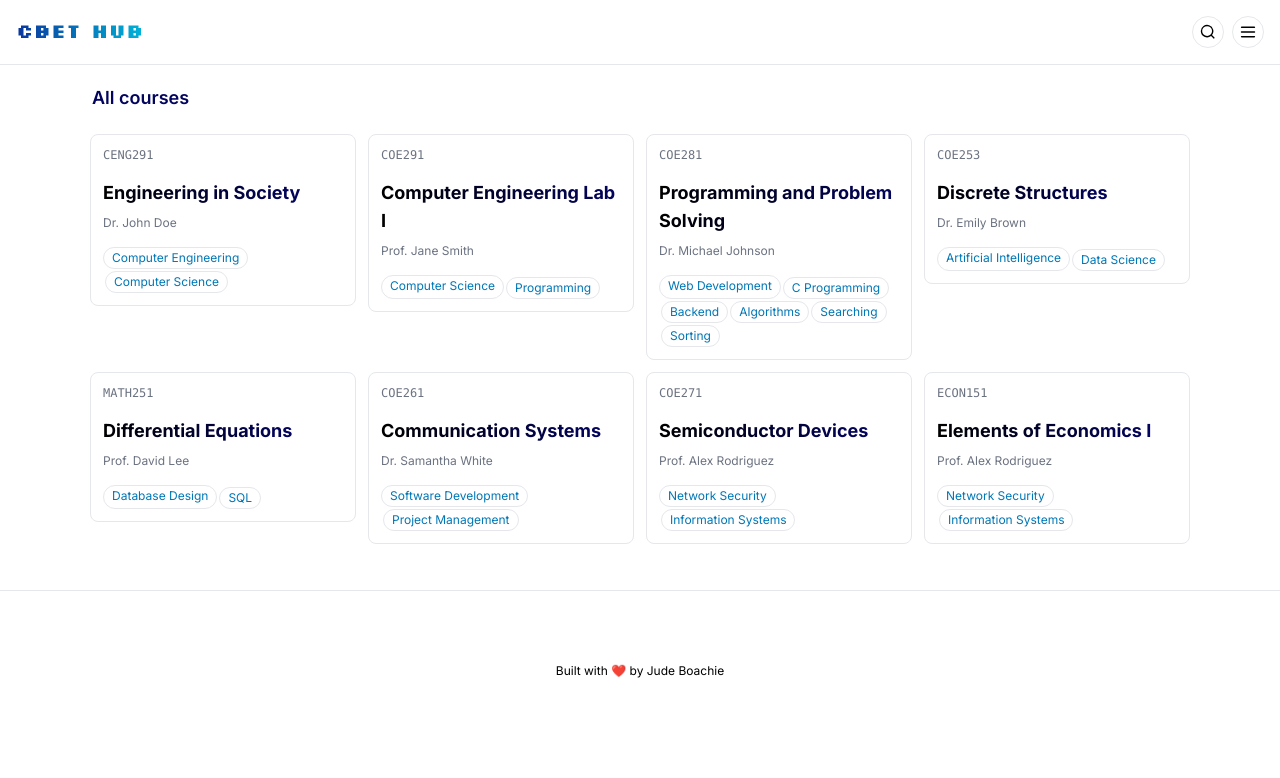
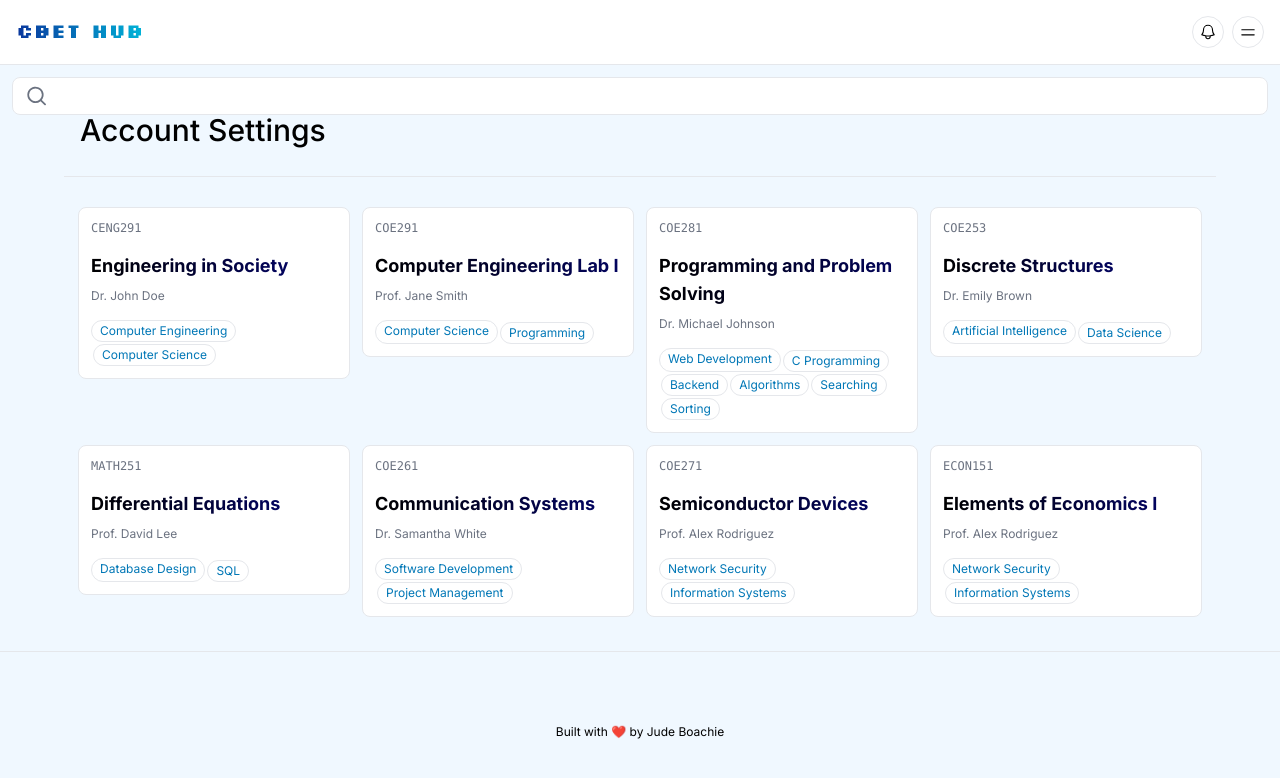
Before and after one commit to jdboachie/cbethub, a Next.js app: page / in a window 1280 px wide. Shown: the top 778 px of the page. Built offline with nearby package versions, Linux system fonts and the light colour scheme.

Commit message:
dev update

```diff
--- a/app/course/[slug]/page.tsx
+++ b/app/course/[slug]/page.tsx
@@ -1,6 +1,6 @@
 'use client'
 
-import Header from "@/components/Header"
+import Header from "@/components/NavBar"
 
 const page = (
     {params}: {params: {slug:string}}
--- a/app/globals.css
+++ b/app/globals.css
@@ -20,7 +20,7 @@
 
 body {
   height: 100vh;
-  @apply bg-white dark:bg-black
+  @apply bg-[aliceblue] dark:bg-black
 }
 
 .secondary-text {
@@ -48,6 +48,14 @@ body {
   }
 }
 
+@media (prefers-dark-scheme:dark) {
+  .animate-shimmer {
+    background: linear-gradient(to right, #1a1a1a 4%, #2a2a2a 25%, #1a1a1a 36%);
+    background-size: 1000px 100%;
+    animation: shimmer 1.5s infinite linear;
+  }
+}
+
 .animate-shimmer {
   background: linear-gradient(to right, #f0f0f0 4%, #e0e0e0 25%, #f0f0f0 36%);
   background-size: 1000px 100%;
--- a/app/login/page.tsx
+++ b/app/login/page.tsx
@@ -1,7 +1,7 @@
 'use client'
 
 import Button from "@/components/Button"
-import Header from "@/components/Header"
+import Header from "@/components/NavBar"
 import Link from "next/link"
 
 
--- a/app/page.tsx
+++ b/app/page.tsx
@@ -2,8 +2,8 @@
 
 import CourseCard from '@/components/CourseCard'
 import Footer from '@/components/Footer'
-import Header from '@/components/Header'
-import Search from '@/components/Search'
+import NavBar from '@/components/NavBar'
+import PageTitle from '@/components/PageTitle'
 
 import {
     ClockIcon,
@@ -20,16 +20,14 @@ const Home = () => {
         className="flex flex-col items-center justify-center w-full flex-1 text-center space-y-5
                    "
     >
-        <Header />
+        <NavBar />
         <main
-            className=' w-full p-5 max-sm:p-3 pt-16 max-sm:pt-16 space-y-4 max-w-6xl'
+            className=' w-full pt-16 max-sm:pt-[8em] space-y-4 max-w-6xl'
         >
-            <p
-                className='w-full px-2 text-left text-lg font-semibold text-midnightblue-100 dark:text-[#eee]'
-            >
-                All courses
-            </p>
-            <div className='w-full max-sm:justify-center max-lg:justify-center flex'>
+            <PageTitle
+                title='Account Settings'
+            />
+            <div className='w-full max-sm:justify-center max-lg:justify-center flex p-2'>
                 <div className="w-fit grid grid-cols-4 max-sm:grid-cols-1 max-md:grid-cols-3 max-lg:grid-cols-4">
                     <CourseCard
                         courseCode='CENG291'
--- a/components/CourseCard.tsx
+++ b/components/CourseCard.tsx
@@ -19,7 +19,7 @@ const CourseCard = (
   return (
     <Link
         className='border rounded-lg dark:border-[#333] w-50 h-fit p-3 justify-end items-start flex flex-col space-y-2 m-1.5 cursor-pointer
-                   hover:shadow-xl hover:scale-105 dark:bg-black
+                   hover:shadow-xl hover:scale-105 dark:bg-black bg-white
                    transition duration-300 ease-in-out'
         href={'/course/' + courseCode?.toLowerCase()}
     >
--- a/components/Header.tsx
+++ /dev/null
@@ -1,49 +0,0 @@
-import { useState } from 'react'
-import { silkscreen } from '@/lib/fonts'
-
-import {
-    Bars3Icon,
-    MagnifyingGlassIcon,
-    XMarkIcon,
-} from '@heroicons/react/20/solid'
-import Menu from '@/components/Menu'
-
-
-const Header = () => {
-    const [showMainMenu, setShowMainMenu] = useState(false)
-
-    const handleMenuButtonClick = () => {
-        setShowMainMenu(!showMainMenu)
-    }
-
-  return (
-    <>
-        <nav
-            className='fixed top-0 flex backdrop-blur justify-between w-full p-4 border-b dark:border-b-[#333]'
-        >
-            <p className={`text-xl font-semibold ${silkscreen.className} dark-blue-gradient`}>
-                CBET HUB
-            </p>
-            <div className='flex space-x-2'>
-                <MagnifyingGlassIcon
-                    className='w-8 h-8 rounded-full border dark:border-[#333] p-1.5 cursor-pointer dark:text-[#eee]'
-                />
-                {showMainMenu ? (
-                        <XMarkIcon
-                            className='w-8 h-8 rounded-full border dark:border-[#333] p-1.5 cursor-pointer dark:text-[#eee]'
-                            onClick={handleMenuButtonClick}
-                        />
-                    ): (
-                        <Bars3Icon
-                            className='w-8 h-8 rounded-full border dark:border-[#333] p-1.5 cursor-pointer dark:text-[#eee]'
-                            onClick={handleMenuButtonClick}
-                        />
-                )}
-            </div>
-        </nav>
-        {showMainMenu && <Menu />}
-    </>
-  )
-}
-
-export default Header
--- a/components/Menu.tsx
+++ b/components/Menu.tsx
@@ -10,8 +10,8 @@ const Menu = () => {
         >
             <div className='w-full p-3 space-y-3 text-gray-500 dark:text-[#eee] text-xs flex flex-col border-b dark:border-b-[#333] text-left
             '>
-                <div className="animate-shimmer rounded-full">
-                    <UserIcon className="p-6 m-4 border rounded-full text-gray-300 dark:text-gray-700" />
+                <div className="animate-shimmer border bg-gray-900 rounded-full">
+                    <UserIcon className="p-6 m-4 text-gray-300" />
                 </div>
                 <div className="">
                     <p className=''>Jude Boachie</p>
--- /dev/null
+++ b/components/NavBar.tsx
@@ -0,0 +1,55 @@
+import { useState } from 'react'
+import { silkscreen } from '@/lib/fonts'
+
+import {
+    Bars2Icon,
+    BellIcon,
+    XMarkIcon,
+} from '@heroicons/react/24/outline'
+import Menu from '@/components/Menu'
+import Search from '@/components/Search'
+
+
+const NavBar = () => {
+    const [showMainMenu, setShowMainMenu] = useState(false)
+
+    const handleMenuButtonClick = () => {
+        setShowMainMenu(!showMainMenu)
+    }
+
+  return (
+    <>
+        <nav
+            className='fixed top-0 z-50 flex flex-col justify-between w-full dark:border-b-[#333]'
+        >
+            <div className='flex w-full justify-between bg-white p-4 border-b'>
+                <p className={`text-xl font-semibold ${silkscreen.className} dark-blue-gradient`}>
+                    CBET HUB
+                </p>
+                <div className='flex space-x-2'>
+                    <BellIcon
+                        className='w-8 h-8 rounded-full border dark:border-[#333] p-1.5 cursor-pointer dark:text-[#eee]'
+                    />
+                    {showMainMenu ? (
+                            <XMarkIcon
+                                className='w-8 h-8 rounded-full border dark:border-[#333] p-1.5 cursor-pointer dark:text-[#eee]'
+                                onClick={handleMenuButtonClick}
+                            />
+                        ): (
+                            <Bars2Icon
+                                className='w-8 h-8 rounded-full border dark:border-[#333] p-1.5 cursor-pointer dark:text-[#eee]'
+                                onClick={handleMenuButtonClick}
+                            />
+                    )}
+                </div>
+            </div>
+            <div className='w-full p-3'>
+                <Search />
+            </div>
+        </nav>
+        {showMainMenu && <Menu />}
+    </>
+  )
+}
+
+export default NavBar
--- /dev/null
+++ b/components/PageTitle.tsx
@@ -0,0 +1,14 @@
+import React from 'react'
+
+const PageTitle = ({title}: {title: string}) => {
+  return (
+    <div
+        className='text-3xl text-left font-[500] border-b dark:border-b-[#333] dark:text-[#eee]
+                    px-4 py-7'
+    >
+        {title}
+    </div>
+  )
+}
+
+export default PageTitle
--- a/components/Search.tsx
+++ b/components/Search.tsx
@@ -3,7 +3,7 @@ import { MagnifyingGlassIcon } from "@heroicons/react/20/solid"
 
 const Search = ({classNames} : {classNames?: string}) => {
   return (
-    <div className={`${classNames} border dark:border-[#333] bg-white dark:bg-black rounded-full flex p-1`}>
+    <div className={`${classNames} border dark:border-[#333] bg-white dark:bg-black rounded-lg flex p-1`}>
         <MagnifyingGlassIcon
             className='w-10 px-2 text-gray-500'
         />
```
